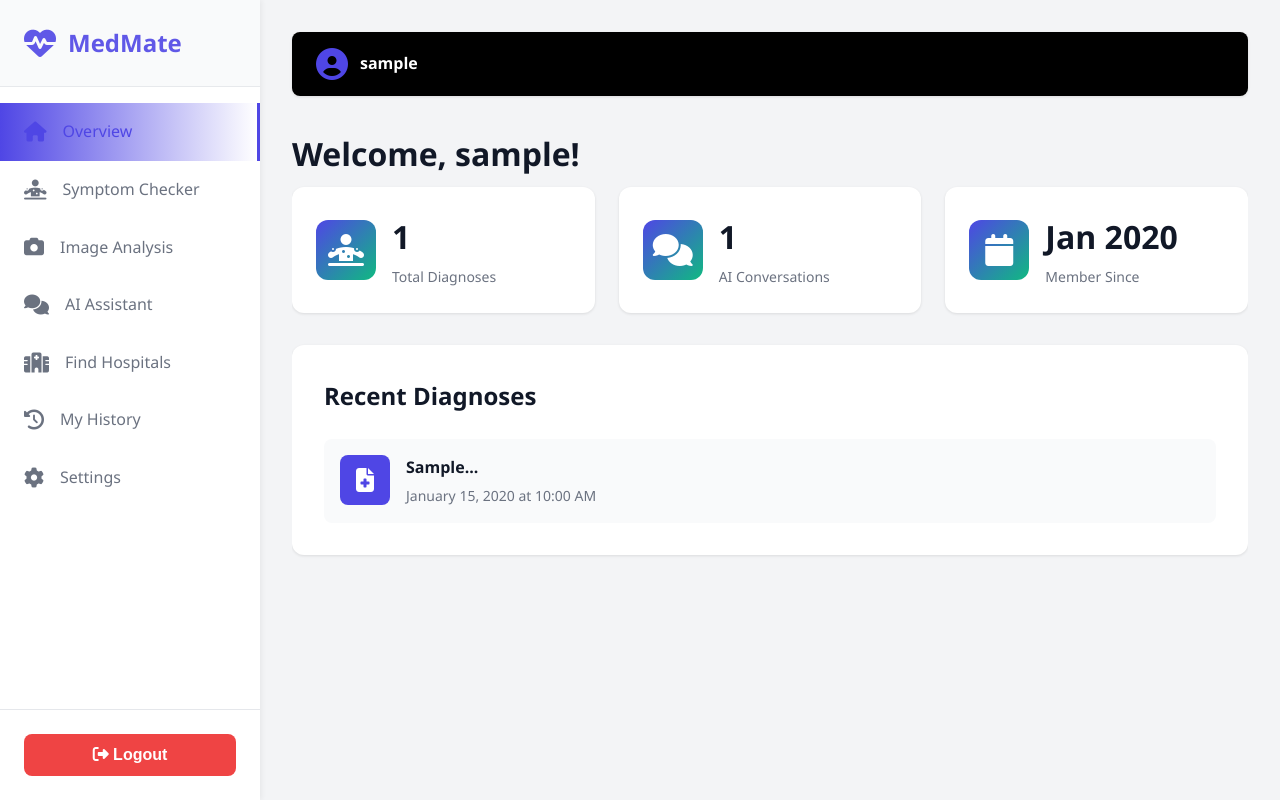
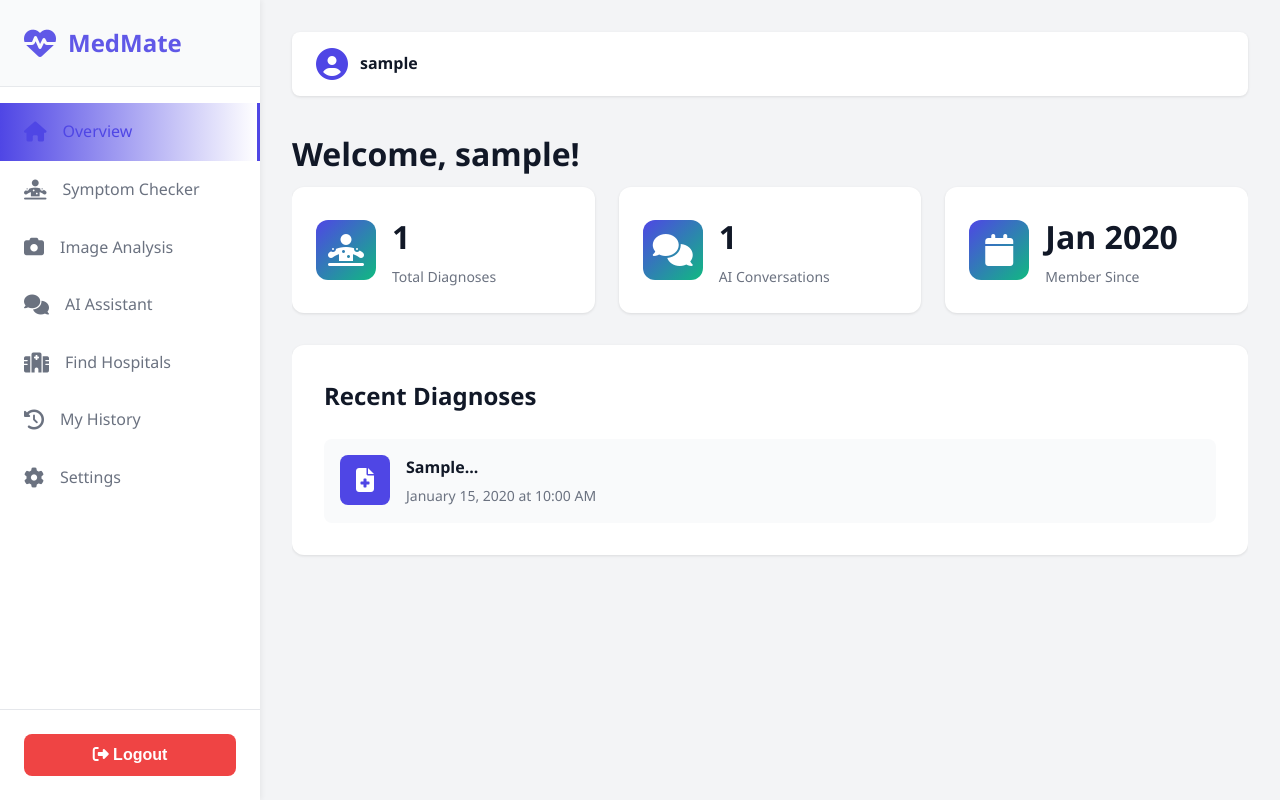
Before and after one commit to rohillamanas06-commits/MedMate---AI-Health-Assistant, a Flask app: page /dashboard in a window 1280 px wide. Run offline with Flask 3, Linux system fonts and the light colour scheme; the visitor is signed in with stand-in values (Sample User, id 1); tables that the repository leaves empty hold one stand-in row (values such as "Sample post").

Commit message:
Revert "Update top bar background to black for better visibility"
This reverts commit 1beae1b67631af630064d7944abb29ccf09f7b9e.

```diff
--- a/static/css/dashboard.css
+++ b/static/css/dashboard.css
@@ -133,11 +133,10 @@ body.dark-mode .sidebar-header {
     justify-content: space-between;
     align-items: center;
     margin-bottom: 2rem;
-    background: #000000;
+    background: white;
     padding: 1rem 1.5rem;
     border-radius: 0.5rem;
     box-shadow: var(--shadow);
-    color: white;
 }
 
 .mobile-sidebar-toggle {
```
